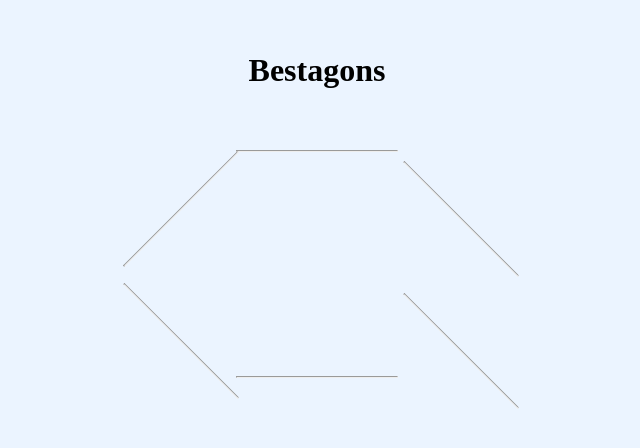
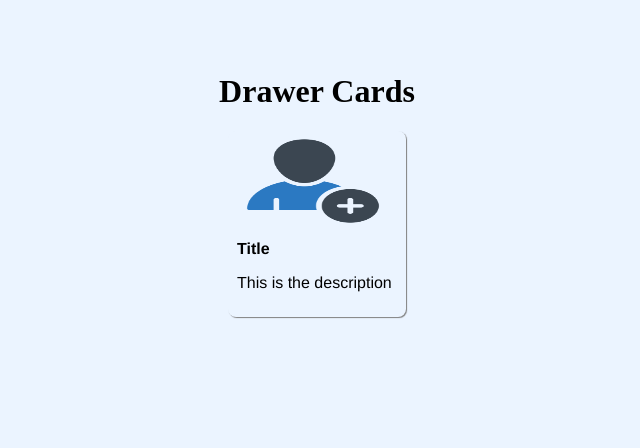
Before and after one commit to kidanekalM/SandBox, a plain HTML site: page index.html in a window 1280 px wide. Shown: the part 184-632 px from the top of the page, without its empty margins (323-963 px from the left). Drawn offline with Linux system fonts and the light colour scheme.

Commit message:
profile card

```diff
--- a/index.css
+++ b/index.css
@@ -10,32 +10,30 @@ body {
   justify-content: center;
   background-color: #ebf4ff;
 }
-h1{
-  position: relative;
-  top: -5rem;
+
+.card{
+  display: flex;
+  flex-direction: column;
+  box-shadow: 1px 1px 1px grey;
+  border-radius: .5rem;
 }
-.container{
+img.profile{
+  height: 100px;
+  width: 170px;
+  border-radius: inherit;
 }
-hr{
-  position: relative;
+.caption{
+  border-radius: inherit;
+  display: flex;
+  flex-direction: column;
+  padding: 9px;
+  /* box-shadow: 1px 1px 1px grey inset; */
+  font-family: 'Franklin Gothic Medium', 'Arial Narrow', Arial, sans-serif;
+}
+.title{
+  font-size: medium;
+  margin: 0%;
+}
+.desc{
   width: 10rem;
 }
-hr.top{
-  top: -3rem;
-}
-
-hr.l{
-  left: -8.5rem;
-  transform: rotate(-45deg);
-}
-hr.r{
-  left: 9rem;
-  transform: rotate(45deg);
-}
-hr.b{
-  top: 7rem;
-  transform: rotate(45deg);
-}
-hr.bot{
-  top: 8rem;
-}
--- a/index.html
+++ b/index.html
@@ -4,14 +4,13 @@
   </head>
 
   <body>
-    <h1>Bestagons</h1>
-    <div class="container">
-      <hr class="top">
-      <hr class="t l">
-      <hr class="t r">
-      <hr class="b l">
-      <hr class="b r">
-      <hr class="bot">
+    <h1>Drawer Cards</h1>
+    <div class="card">
+      <img src="6210134.png" class="profile" alt="">
+      <div class="caption">
+        <h1 class="title">Title</h1>
+        <p class="desc">This is the description</p>
+      </div>
     </div>
   </body>
 </html>
```
Also changed, not shown: 6210134.png (added).
